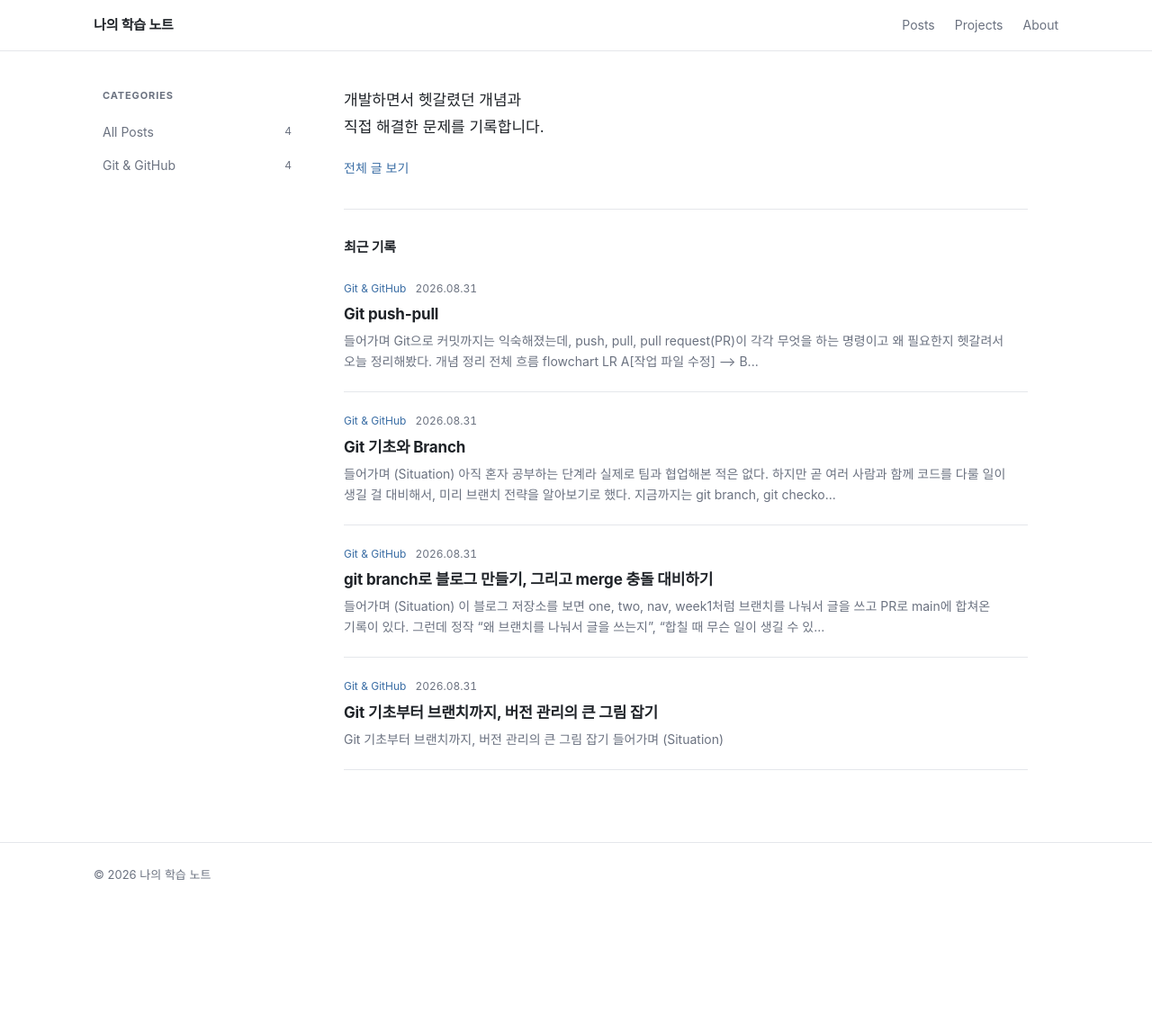
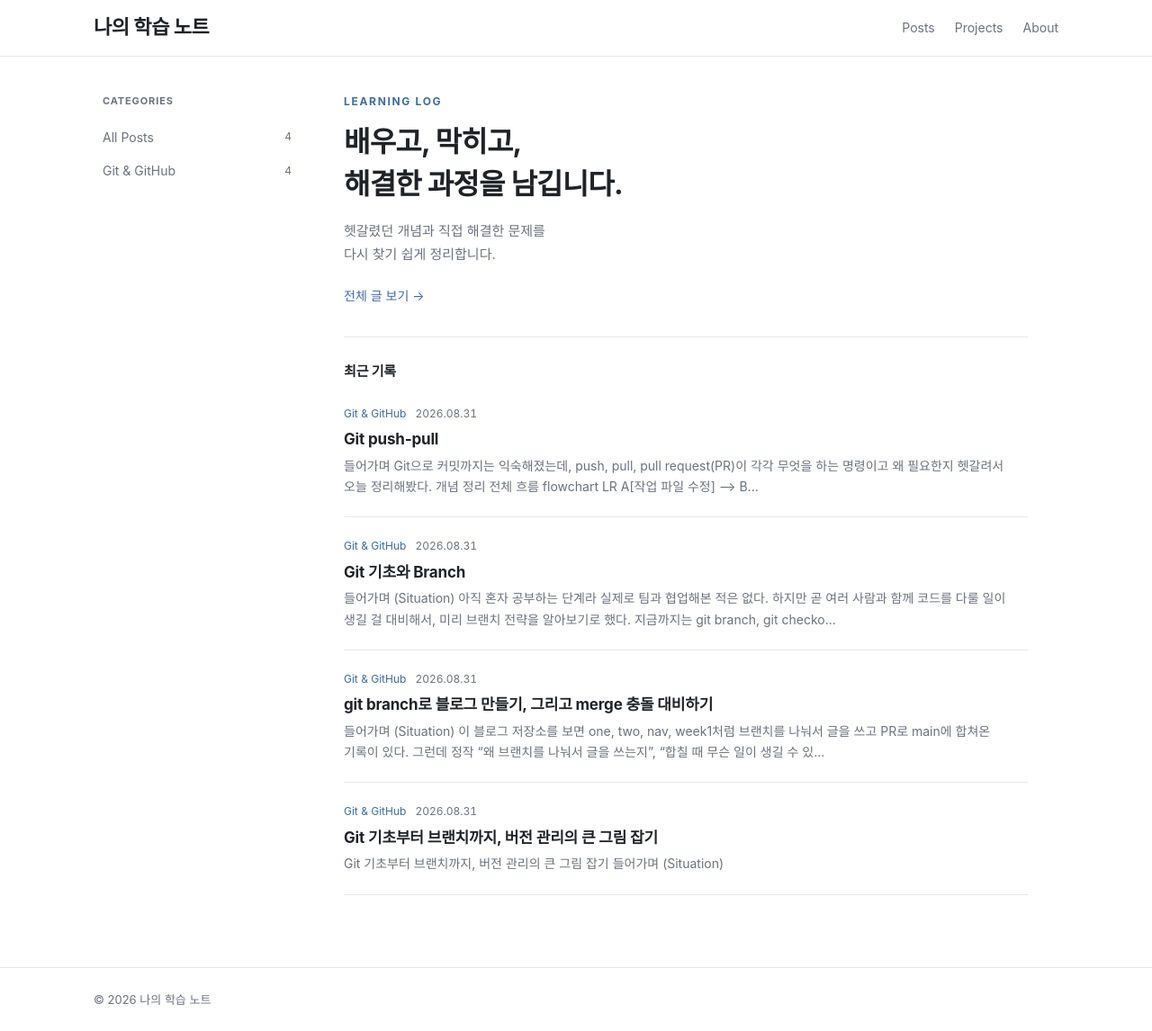
Before and after one commit to eunjung01230/my-blog, a Jekyll site: the page built from index.md, in a window 1280 px wide. Shown: the whole page at 90% size. Built offline with Jekyll 4.4.1, drawn with Linux system fonts in a browser that asks for light colours; before the commit the page ends 1007 px from its top, so only the background shows below that.

Commit message:
refactor: redesign blog layout and category navigation
헤더 블로그 이름을 22px로 키워 메뉴와 위계를 분리하고,
홈 intro를 라벨 / headline / 보조문구 / 링크 4단 구조로 정리한다.

Co-Authored-By: Claude Opus 5 (1M context) <noreply@anthropic.com>

```diff
--- a/_layouts/home.html
+++ b/_layouts/home.html
@@ -4,12 +4,19 @@ layout: default
 
 <section class="intro">
 
-  <p class="intro-text">
-    개발하면서 헷갈렸던 개념과<br>
-    직접 해결한 문제를 기록합니다.
+  <p class="intro-label">Learning Log</p>
+
+  <h1 class="intro-headline">
+    배우고, 막히고,<br>
+    해결한 과정을 남깁니다.
+  </h1>
+
+  <p class="intro-sub">
+    헷갈렸던 개념과 직접 해결한 문제를<br>
+    다시 찾기 쉽게 정리합니다.
   </p>
 
-  <a class="intro-link" href="{{ '/posts/' | relative_url }}">전체 글 보기</a>
+  <a class="intro-link" href="{{ '/posts/' | relative_url }}">전체 글 보기 &rarr;</a>
 
 </section>
 
--- a/assets/css/custom.css
+++ b/assets/css/custom.css
@@ -84,7 +84,7 @@ h1, h2, h3, h4 {
   max-width: var(--layout-width);
   margin: 0 auto;
   padding: 0 24px;
-  height: 56px;
+  height: 62px;
 
   display: flex;
   align-items: center;
@@ -93,9 +93,9 @@ h1, h2, h3, h4 {
 }
 
 .site-title {
-  font-size: 15px;
-  font-weight: 650;
-  letter-spacing: -0.01em;
+  font-size: 22px;
+  font-weight: 680;
+  letter-spacing: -0.02em;
   white-space: nowrap;
 }
 
@@ -207,15 +207,37 @@ h1, h2, h3, h4 {
 
 .intro {
   padding-bottom: 32px;
-  margin-bottom: 32px;
+  margin-bottom: 28px;
   border-bottom: 1px solid var(--border);
 }
 
-.intro-text {
+.intro-label {
+  margin: 0 0 12px;
+
+  font-size: 12px;
+  font-weight: 650;
+  letter-spacing: 0.14em;
+  text-transform: uppercase;
+  color: var(--accent);
+}
+
+.intro-headline {
   margin: 0 0 16px;
-  font-size: 17px;
-  line-height: 1.75;
-  color: var(--text);
+  max-width: 520px;
+
+  font-size: 32px;
+  font-weight: 680;
+  line-height: 1.45;
+  letter-spacing: -0.025em;
+}
+
+.intro-sub {
+  margin: 0 0 20px;
+  max-width: 440px;
+
+  font-size: 15px;
+  line-height: 1.7;
+  color: var(--muted);
 }
 
 .intro-link {
@@ -696,8 +718,16 @@ h1, h2, h3, h4 {
     gap: 8px 16px;
   }
 
+  .site-title {
+    font-size: 20px;
+  }
+
   .site-nav {
     gap: 18px;
+  }
+
+  .intro-headline {
+    font-size: 26px;
   }
 
   .post-title {
@@ -745,8 +775,20 @@ h1, h2, h3, h4 {
     padding: 12px 16px;
   }
 
+  .site-title {
+    font-size: 19px;
+  }
+
   .site-footer-inner {
     padding: 20px 16px;
+  }
+
+  .intro-headline {
+    font-size: 24px;
+  }
+
+  .intro-sub {
+    font-size: 14px;
   }
 
   .page-title {
```
